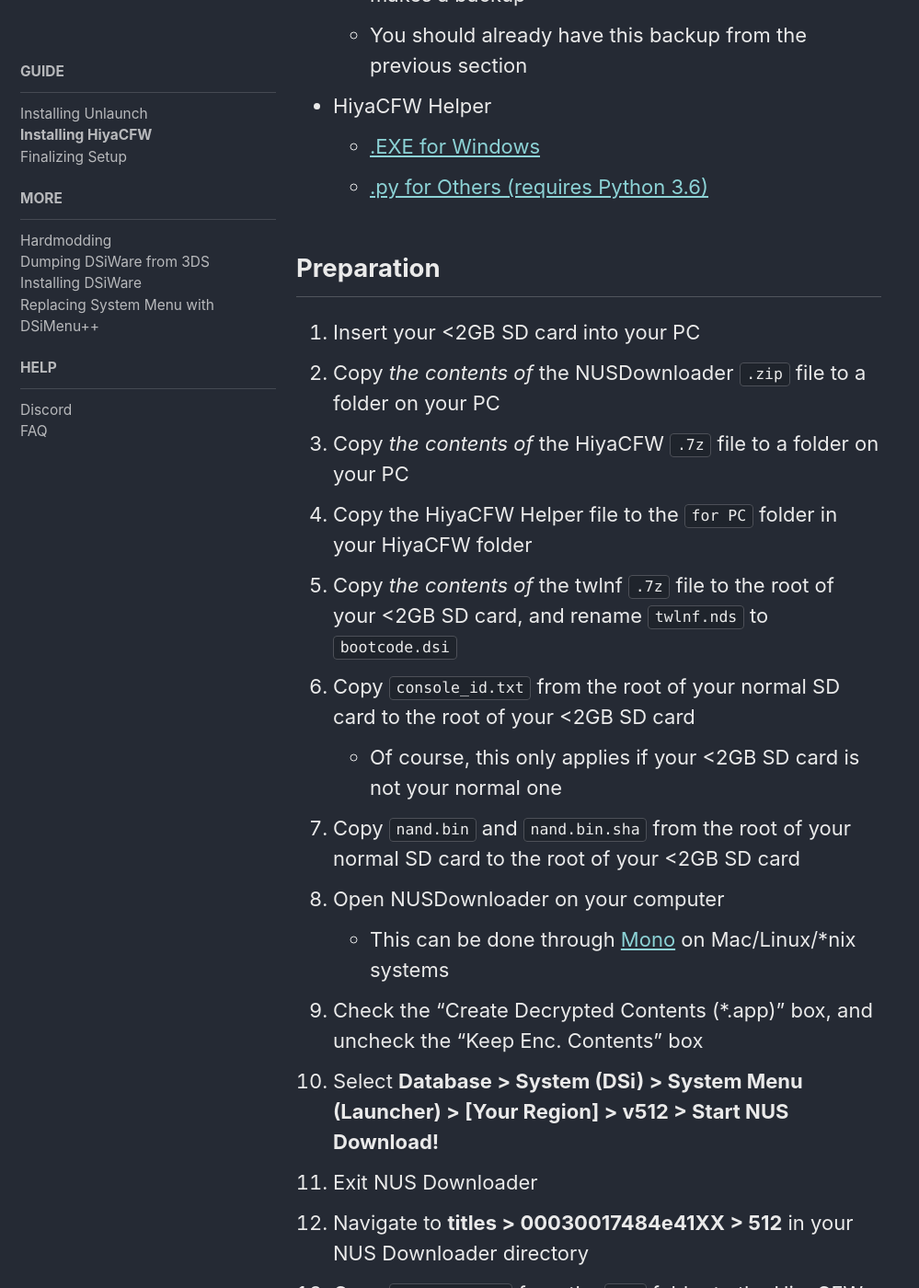
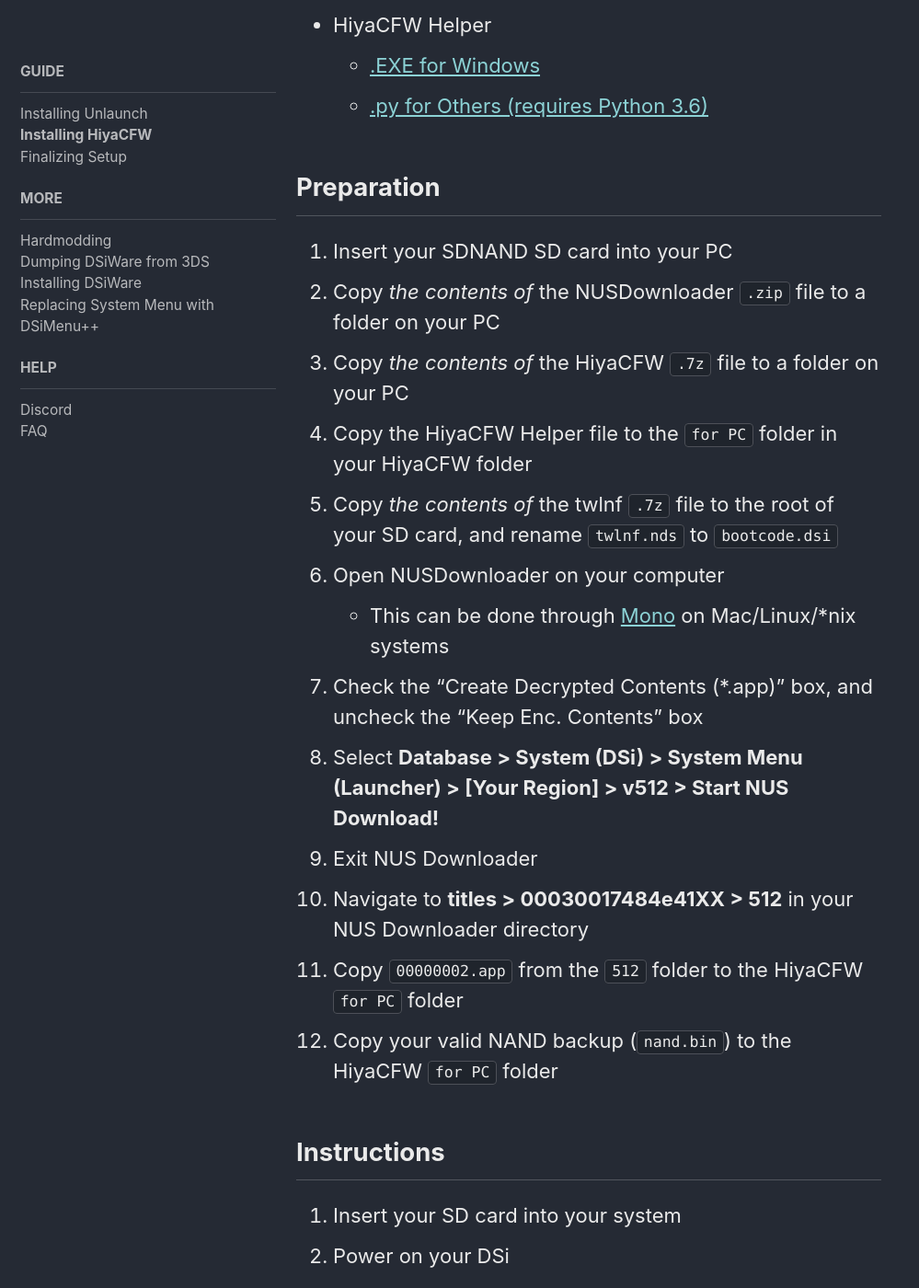
Before and after one commit to emiyl/dsi.cfw.guide-archive, a Jekyll site: the page built from guide/installing-hiyacfw.md, in a window 1280 px wide and 1400 px high, scrolled down 1405 px. Shown: the whole window at 92% size, without its empty margins (0-999 px from the left). Built offline with Jekyll 4.4.1, drawn with Linux system fonts in a browser that asks for light colours; nearby versions of some CDN libraries; some of the changed text lies outside the part shown.

Commit message:
remove <2GB warnings due to dsimenu++

```diff
--- a/guide/installing-hiyacfw.md
+++ b/guide/installing-hiyacfw.md
@@ -17,8 +17,6 @@
 - Launching blocked flashcards on later versions
 
 ## Requirements
--
-  - You should already have this from previous section
 - An SD card that is 2GB or smaller, or a larger SD card that is partitioned to be 2GB or smaller
   - If you don't have a 2GB or smaller SD card, follow [Replacing the System Menu with DSiMenu++](/more/replacing-system-menu) once you are finished with this page
 - The latest release of [twlnf](https://github.com/Jimmy-Z/twlnf/releases){:target="_blank"}
@@ -32,14 +30,11 @@
   - [.py for Others (requires Python 3.6)](/assets/files/hiyacfw_helper.py)
 
 ## Preparation
-1. Insert your <2GB SD card into your PC
+1. Insert your SDNAND SD card into your PC
 2. Copy *the contents of* the NUSDownloader `.zip` file to a folder on your PC
 3. Copy *the contents of* the HiyaCFW `.7z` file to a folder on your PC
 4. Copy the HiyaCFW Helper file to the `for PC` folder in your HiyaCFW folder
-5. Copy *the contents of* the twlnf `.7z` file to the root of your <2GB SD card, and rename `twlnf.nds` to `bootcode.dsi`
-6. Copy `console_id.txt` from the root of your normal SD card to the root of your <2GB SD card
-  - Of course, this only applies if your <2GB SD card is not your normal one
-7. Copy `nand.bin` and `nand.bin.sha` from the root of your normal SD card to the root of your <2GB SD card
+5. Copy *the contents of* the twlnf `.7z` file to the root of your SD card, and rename `twlnf.nds` to `bootcode.dsi`
 8. Open NUSDownloader on your computer
   - This can be done through [Mono](http://www.mono-project.com/) on Mac/Linux/*nix systems
 9. Check the "Create Decrypted Contents (*.app)" box, and uncheck the "Keep Enc. Contents" box
@@ -50,7 +45,7 @@
 14. Copy your valid NAND backup (`nand.bin`) to the HiyaCFW `for PC` folder
 
 ## Instructions
-1. Insert your <2GB SD card into your system
+1. Insert your SD card into your system
 2. Power on your DSi
   - twlnf will appear
 3. Press **X** to mount the system NAND directly
@@ -62,19 +57,19 @@
 6. Once finished, press **Select** to quit twlnf
 7. Press **A** to confirm
   - Your console will power off
-8. Insert your <2GB SD card into your PC
+8. Insert your SD card into your PC
 9. Move all files from the `dump` directory to the root of the SD card
   - This prepares the "SD NAND",  which HiyaCFW will boot from
 10. Navigate to the HiyaCFW `for PC` folder
 11. Run `hiyacfw_helper.exe` to prepare modifications
   - Non-Windows systems can use the `.py` file, which will require [Python 3](https://www.python.org/downloads/){:target="_blank"} and [WINE](https://www.winehq.org/){:target="_blank"}
-12. Copy *the contents of* the HiyaCFW `for SDNAND SD card` folder to the root of your <2GB SD card
+12. Copy *the contents of* the HiyaCFW `for SDNAND SD card` folder to the root of your SD card
   - If asked to replace any files, do so
 1. Open the new `Modified Files` folder
-2. Copy `bootloader.nds` to the `hiya` folder on your <2GB SD card
-3. Copy 00000002.app to **title > 00030017 > 484e41XX > content** folder on your <2GB SD card
+2. Copy `bootloader.nds` to the `hiya` folder on your SD card
+3. Copy 00000002.app to **title > 00030017 > 484e41XX > content** folder on your SD card
   - XX denotes your region: 45 for USA, 50 for EUR, 4A for JAP, 55 for AUS
-4. Unplug your <2GB SD card, and insert it in your DSi
+4. Unplug your SD card, and insert it in your DSi
 5. Power on your console
   - HiyaCFW's splash screen should appear
 
```
